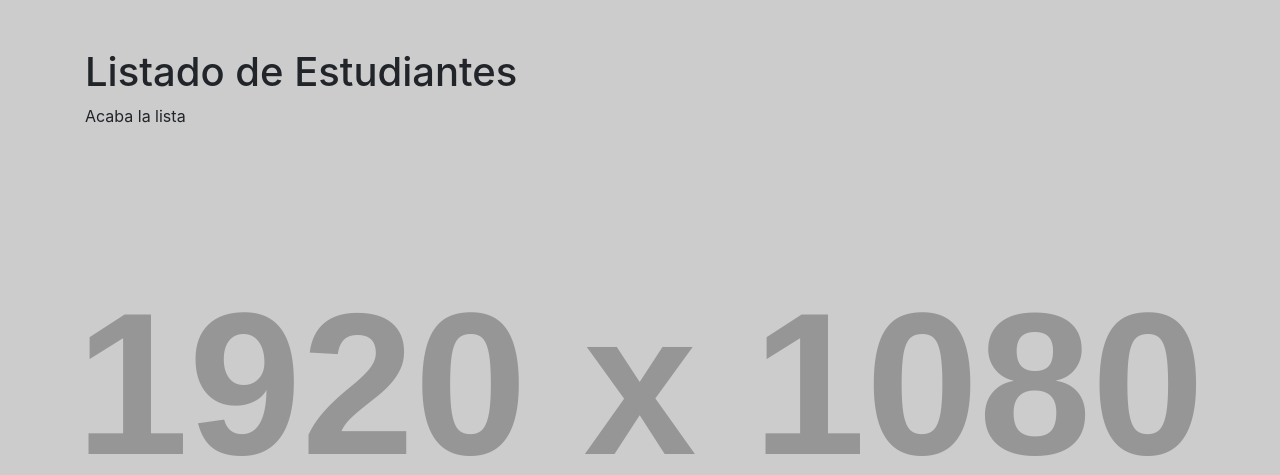
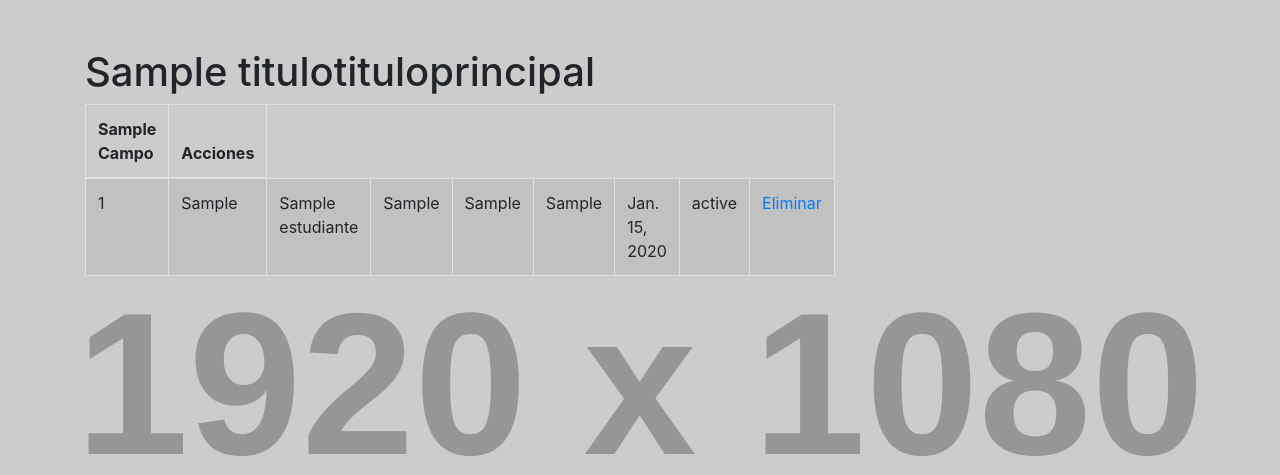
Before and after one commit to Pierre-x3/ExFinal, a Django app: template Estudiante/templates/estudiantes.html in a window 1280 px wide. Shown: the top 475 px of the page. Run offline with Django 3.2, Linux system fonts and the light colour scheme; tables that the repository leaves empty hold one stand-in row (values such as "Sample post"); the template is opened without the code that fills it: values that come from a table or form of the project are taken from there, most other values are stand-ins (such as "Sample title", 1, 10 or a date in 2020); grey boxes labelled with a size stand in for pictures from a placeholder-image service; some libraries are stand-ins or nearby versions.

Commit message:
listar y eliminar estudiantes- Listo

```diff
--- a/Estudiante/models.py
+++ b/Estudiante/models.py
@@ -11,8 +11,19 @@ class Curso(models.Model):
     estado=models.CharField(max_length=1)
 
 class Carrera(models.Model):
-    # Evitamos poner "idcurso" debido a que Django.db crea un campo llamado id por defecto
+    # Evitamos poner "idcarrera" debido a que Django.db crea un campo llamado id por defecto
     nombre=models.CharField(max_length=100)
     nombrecorto=models.CharField(max_length=5)
     fecha_fundacion=models.DateField()
     estado=models.CharField(max_length=1)
+
+
+class Estudiantes(models.Model):
+    # Evitamos poner "idestudiante" debido a que Django.db crea un campo llamado id por defecto
+    codigo=models.CharField(max_length=11)
+    nombre=models.CharField(max_length=100)
+    apellidos=models.CharField(max_length=100)
+    dni=models.CharField(max_length=8)
+    direccion=models.CharField(max_length=100)
+    fecha_nacimiento=models.DateField()
+    estado=models.CharField(max_length=1)
--- a/Estudiante/templates/estudiantes.html
+++ b/Estudiante/templates/estudiantes.html
@@ -1,15 +1,46 @@
 {% extends 'index.html' %}
 
 {% block titulo %}
-
-Estudiantes
-
-{% endblock titulo %}
+    {{titulo}}
+{% endblock%}
 
 {% block tituloprincipal %}
-Listado de Estudiantes
-{% endblock tituloprincipal %}
+    {{titulotituloprincipal}}
+{% endblock%}
 
 {% block content %}
-Acaba la lista
-{% endblock content %}
+
+    <table class="table table-striped table-hover table-bordered">
+        <thead>
+            <tr>
+                {% for campo in campos %}
+
+                    <th>{{campo.name|title}}</th>
+
+                {% endfor %}
+                <th>Acciones</th>
+            </tr>
+        </thead>
+        <tbody>
+            {% for estudiante in estudiantes %}
+
+                <tr>
+                    <td>{{estudiante.id}}</td>
+                    <td>{{estudiante.codigo}}</td>
+                    <td>{{estudiante.nombre}}</td>
+                    <td>{{estudiante.apellidos}}</td>
+                    <td>{{estudiante.dni}}</td>
+                    <td>{{estudiante.direccion}}</td>
+                    <td>{{estudiante.fecha_nacimiento}}</td>
+                    <td>{{estudiante.estado}}</td>
+                    <td>
+                        <div><a href="{% url 'eliminar_estudiante' id=estudiante.id %}">Eliminar</a></div>
+                    </td>
+                </tr>
+
+            {% endfor %}
+
+        </tbody>
+    </table>
+
+{% endblock %}
--- a/Final/urls.py
+++ b/Final/urls.py
@@ -21,9 +21,10 @@ urlpatterns = [
     path('admin/', admin.site.urls),
     path('', views.index, name="index"),
     path('carreras', views.carreras, name="carreras"),
+    path('estudiantes', views.estudiantes, name="estudiantes"),
     path('cursos', views.cursos, name="cursos"),
     path('eliminar_curso/<int:id>/',views.eliminar_curso, name="eliminar_curso"),
     path('eliminar_carrera/<int:id>/',views.eliminar_carrera, name="eliminar_carrera"),
-    path('estudiantes', views.estudiantes, name="estudiantes"),
+    path('eliminar_estudiante/<int:id>/',views.eliminar_estudiante, name="eliminar_estudiante"),
     path('consultas', views.consultas, name="consultas"),
 ]
```
Also changed, not shown: Estudiante/views.py (+14 -4 lines), Estudiante/migrations/0003_estudiantes.py (added), db.sqlite3.
